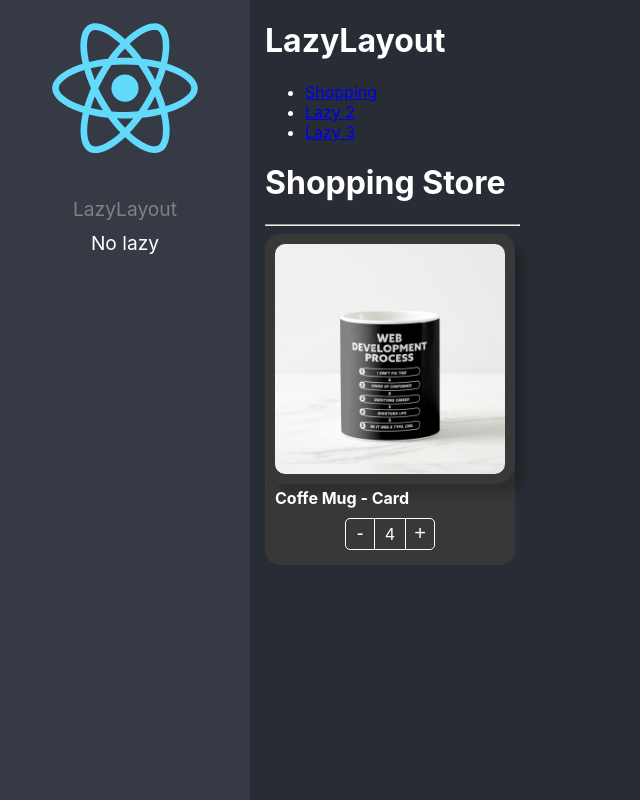
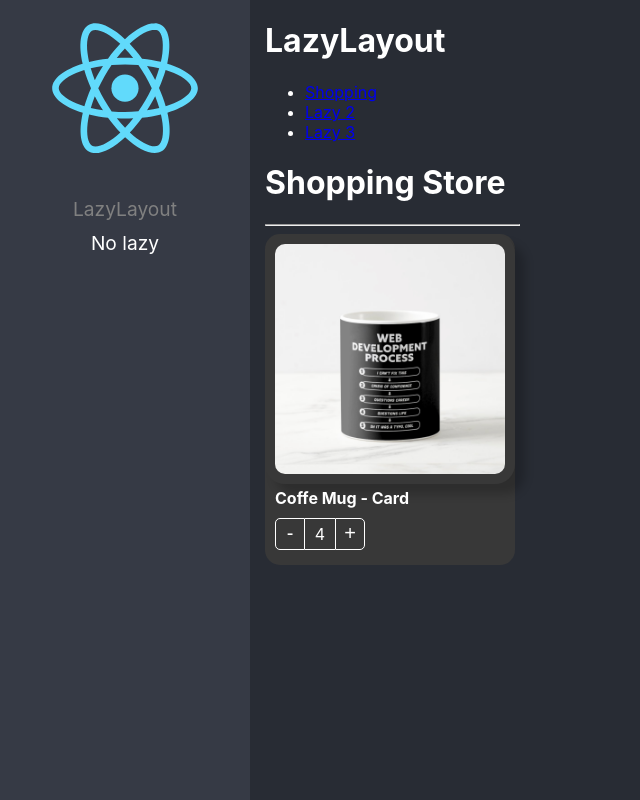
Before and after one commit to Fernanda553/react-initial-app, a React (Create React App) app: page /lazyload/lazy1 in a window 1280 px wide. Shown: the whole page, without its empty margins (0-640 px from the left). Built offline with nearby package versions, Linux system fonts and the light colour scheme.

Commit message:
Role as child of a HOC

```diff
--- a/src/02-component-patterns/components/ProductCard.tsx
+++ b/src/02-component-patterns/components/ProductCard.tsx
@@ -9,7 +9,8 @@ const { Provider } = ProductContext
 
 export interface Props {
   product: Product
-  children?: ReactElement | ReactElement[]
+  // children?: ReactElement | ReactElement[]
+  children:() => JSX.Element
   className?: string
   style?: CSSProperties
   onChange?: (args: OnChangeArgs) => void
@@ -31,7 +32,7 @@ export const ProductCard = ({ children, product, className, style, onChange, val
         className={`${styles.productCard} ${className}`}
         style={style}
       >
-        {children}
+        {children()}
       </div>
     </Provider>
   )
--- a/src/02-component-patterns/pages/ShoppingPage.tsx
+++ b/src/02-component-patterns/pages/ShoppingPage.tsx
@@ -20,15 +20,14 @@ export const ShoppingPage = () => {
             maxCount: 10
           }}
         >
+          {() => (
+            <>
           <ProductImage className='custom-image' style={{ boxShadow: '10px 10px 10px rgba(0,0,0,0.2)' }} />
           <ProductTitle className='text-bold' />
-          <ProductButtons
-            className='custom-buttons'
-            style={{
-              display: 'flex',
-              justifyContent: 'center'
-            }}
-          />
+          <ProductButtons className='custom-buttons'/>
+            </>
+          )}
+
         </ProductCard>
 
       </div>
```
